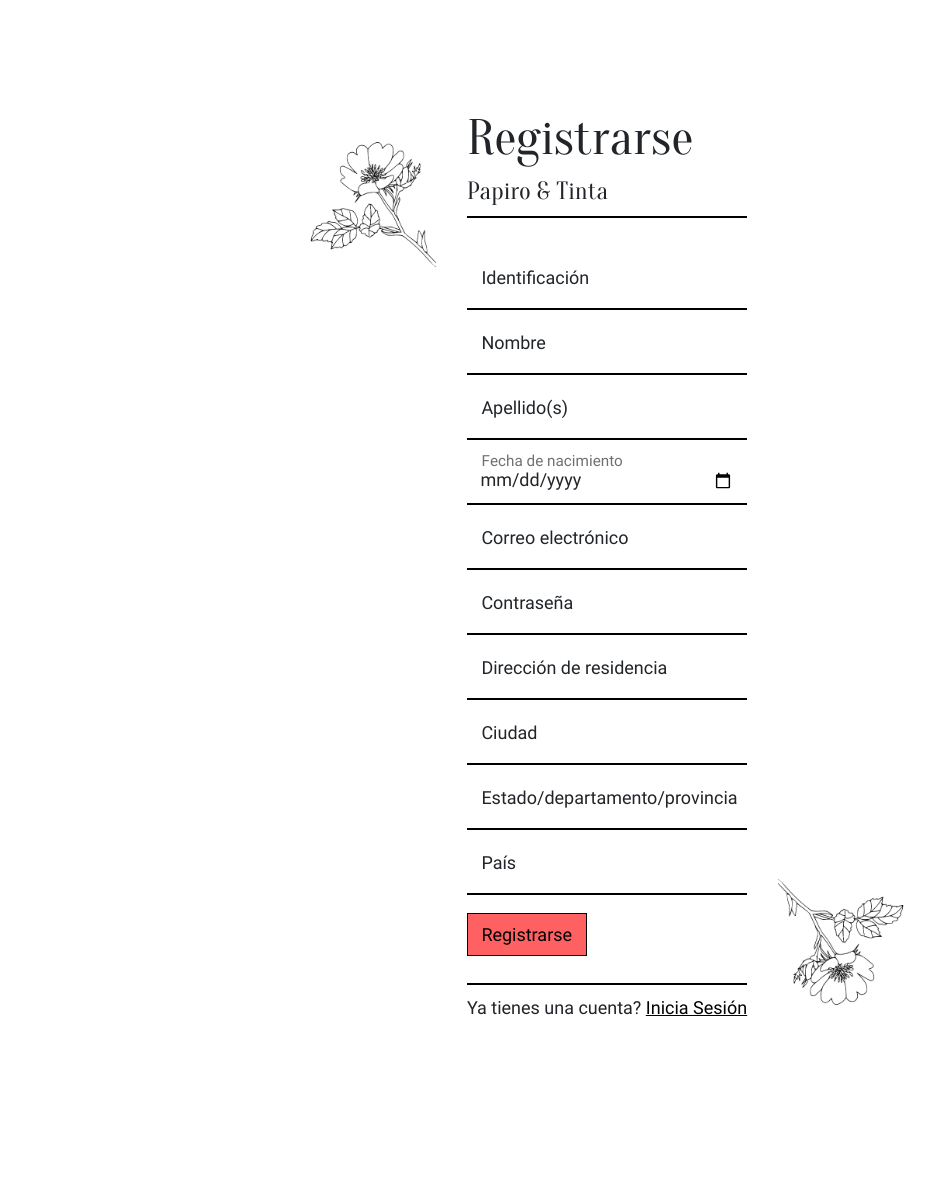
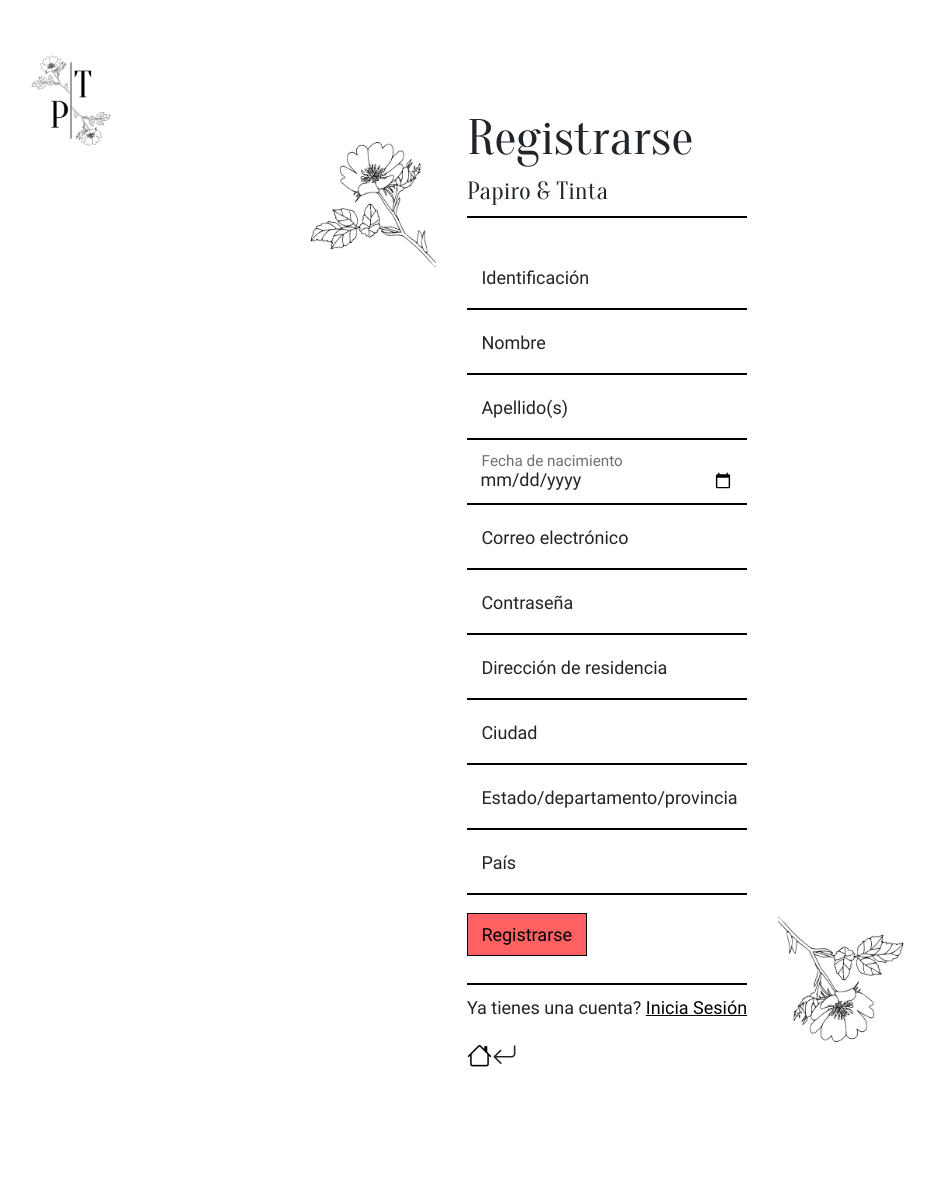
Before and after one commit to SebasVM123/Papiro-Tinta-Proyect, a Django app: page /registrarse/ in a window 1280 px wide. Shown: the whole page, without its empty margins (33-968 px from the left). Before the commit the page ends 1016 px from the top, so only its background shows below. Run offline with Django 4.2, Linux system fonts and the light colour scheme.

Commit message:
Feat: agrega redirecciones para el index desde login y register

```diff
--- a/Papiro_Tinta/main/templates/main/register.html
+++ b/Papiro_Tinta/main/templates/main/register.html
@@ -16,12 +16,19 @@
 	<link href="https://cdn.jsdelivr.net/npm/bootstrap@5.3.2/dist/css/bootstrap.min.css" rel="stylesheet" integrity="sha384-T3c6CoIi6uLrA9TneNEoa7RxnatzjcDSCmG1MXxSR1GAsXEV/Dwwykc2MPK8M2HN" crossorigin="anonymous">
 	<!-- CSS -->
 	<link href="{% static 'css/style.css' %}" rel="stylesheet">
+	<!-- Bootstrap icons -->
+	<link rel="stylesheet" href="https://cdn.jsdelivr.net/npm/bootstrap-icons@1.11.1/font/bootstrap-icons.css">
 	<!-- SCRIPTS -->
 	<link href="{% static 'scripts/scripts.js' %}">
 </head>
 <body>
+	<header class="floating px-5">
+		<a href="{% url 'index' %}">
+			<img class="img-fluid" src="{% static 'assets/logo/logo-2.png' %}" alt="logo de Papiro & Tinta" id="navbar-logo">
+		</a>
+	</header>
 	<main class="my-5 py-5">
-		<div class="container d-flex justify-content-center align-items-center" id="signup-container">
+		<div class="container d-flex align-items-center" id="signup-container">
 			<div class="row justify-content-center">
 				<div class="col col-2 d-none d-sm-none d-md-block align-self-start">
 					<div class="image-container">
@@ -76,6 +83,7 @@
 				        <button type="submit" class="btn btn-primary mt-3 custom-button">Registrarse</button>
 			        </form>
 			        <p class="mt-2">Ya tienes una cuenta? <a href="{% url 'login_url' %}" class="mt-2 custom-link">Inicia Sesión</a></p>
+					<a href="{% url 'index' %}" class="custom-link"><i class="bi bi-house title-3"></i></a><i class="bi bi-arrow-return-left title-3"></i>
 				</div>
 
 				<script>
--- a/Papiro_Tinta/static/css/style.css
+++ b/Papiro_Tinta/static/css/style.css
@@ -140,6 +140,10 @@
     border-top: 2px solid black;
 }
 
+.floating {
+    position: fixed;
+}
+
 /* header ------------------------------------------------*/
 /* navbar */
 #navbar-logo {
```
Also changed, not shown: Papiro_Tinta/main/templates/main/login.html (+9 -1 lines).
